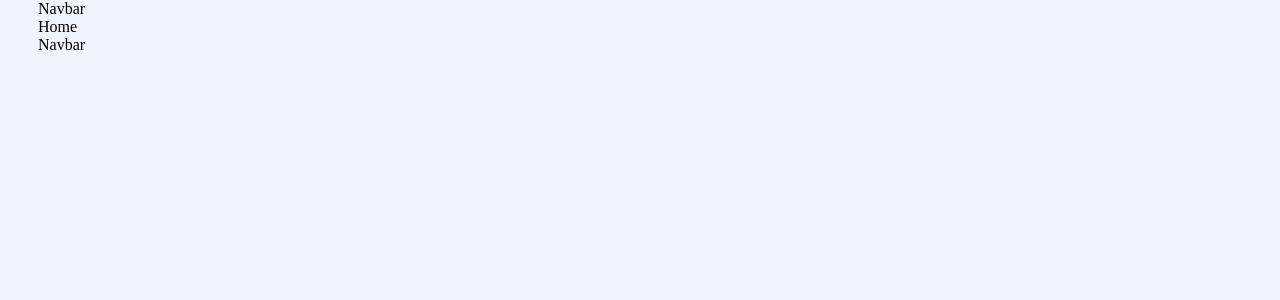
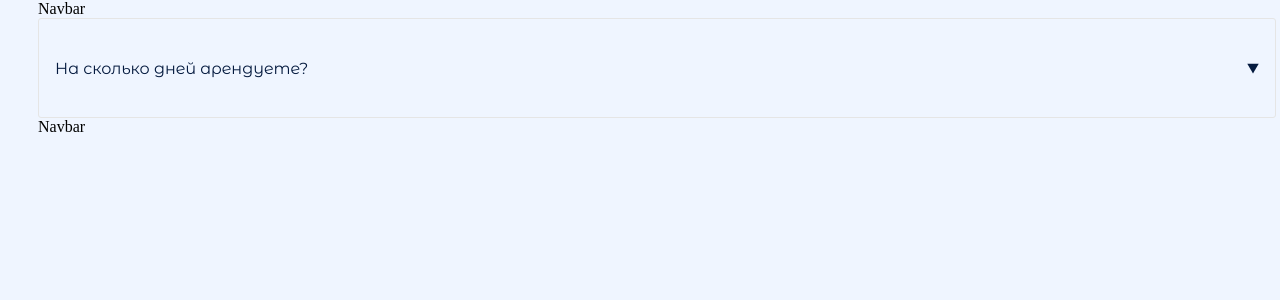
Before and after one commit to Jakyp-05/SuperSuit, a React (Vite) app: page / in a window 1280 px wide. Shown: the top 300 px of the page. Built offline with nearby package versions, Linux system fonts and the light colour scheme.

Commit message:
add component dropdown

```diff
--- a/src/components/home/home.tsx
+++ b/src/components/home/home.tsx
@@ -1,7 +1,12 @@
 import { Container } from "../../shared/ui/container";
+import Dropdown from "../../shared/ui/dropdown";
 
 const Home = () => {
-  return <Container>Home</Container>;
+  return (
+    <Container>
+      <Dropdown />
+    </Container>
+  );
 };
 
 export default Home;
--- a/src/components/navbar/navbar.tsx
+++ b/src/components/navbar/navbar.tsx
@@ -1,4 +1,5 @@
 import { Container } from "../../shared/ui/container";
+
 
 const Navbar = () => {
   return <Container>Navbar</Container>;
--- a/src/components/products/index.tsx
+++ b/src/components/products/index.tsx
@@ -1,6 +1,6 @@
 import styled from "styled-components";
 
-import React from "react";
+import { FC } from "react";
 
 import Card from "../card";
 
@@ -24,7 +24,7 @@ const CardContainer = styled.ul`
   }
 `;
 
-const Products: React.FC = () => {
+const Products:FC = () => {
   return (
     <div>
       <CardContainer>
--- /dev/null
+++ b/src/interface/index.ts
@@ -0,0 +1,4 @@
+export interface rentDaysInterface {
+  id: number;
+  text: string;
+}
--- /dev/null
+++ b/src/shared/data/rentDays.ts
@@ -0,0 +1,16 @@
+import { rentDaysInterface } from "../../interface";
+
+export const rentDays: rentDaysInterface[] = [
+  {
+    id: 1,
+    text: "1 день",
+  },
+  {
+    id: 2,
+    text: "3-5 дней",
+  },
+  {
+    id: 3,
+    text: "до 10 дней",
+  },
+];
--- a/src/shared/ui/button.tsx
+++ b/src/shared/ui/button.tsx
@@ -1,4 +1,4 @@
-import React from "react";
+import { FC } from "react";
 import styled from "styled-components";
 
 type Props = {
@@ -32,7 +32,7 @@ const ButtonContainer = styled.button<Props>`
   cursor: pointer;
 `;
 
-const Button: React.FC<Props> = ({ children, type, size, onclick }) => {
+const Button: FC<Props> = ({ children, type, size, onclick }) => {
   return (
     <ButtonContainer size={size} type={type} onClick={onclick}>
       {children}
--- /dev/null
+++ b/src/shared/ui/dropdown.tsx
@@ -0,0 +1,109 @@
+import { FC, Fragment, useEffect, useRef, useState } from "react";
+
+import styled from "styled-components";
+
+import dropdownIcon from "../../../public/icons/dropdown.svg";
+
+import { rentDays } from "../data/rentDays";
+
+const Dropdown: FC = () => {
+  const [open, setOpen] = useState<boolean>(false);
+  const [selectDay, setSelectDay] = useState("На сколько дней арендуете?");
+  const dropdownRef = useRef<HTMLUListElement>(null);
+
+  const handleClickOutside = (event: MouseEvent) => {
+    if (
+      dropdownRef.current &&
+      !dropdownRef.current.contains(event.target as Node)
+    ) {
+      setOpen(false);
+    }
+  };
+
+  useEffect(() => {
+    document.addEventListener("mousedown", handleClickOutside);
+    return () => {
+      document.removeEventListener("mousedown", handleClickOutside);
+    };
+  }, []);
+
+  const handleClick = () => {
+    setOpen(!open);
+  };
+
+  const handleSelectDay = (day: string) => {
+    setSelectDay(day);
+    setOpen(false);
+  };
+
+  return (
+    <Fragment>
+      <DropdownContainer onClick={handleClick} role="button">
+        <DropdownText>{selectDay}</DropdownText>
+        <img
+          style={{
+            transform: open ? "rotate(180deg)" : "rotate(0deg)",
+            transition: "transform 0.3s ease-in-out",
+          }}
+          src={dropdownIcon}
+          alt="dropdown image"
+          loading="lazy"
+        />
+      </DropdownContainer>
+      {open && (
+        <PopupDropdown role="menu" ref={dropdownRef}>
+          {rentDays.map((day) => (
+            <PopupDropdownText
+              key={day.id}
+              role="menuitem"
+              onClick={() => handleSelectDay(day.text)}
+            >
+              {day.text}
+            </PopupDropdownText>
+          ))}
+        </PopupDropdown>
+      )}
+    </Fragment>
+  );
+};
+
+export default Dropdown;
+
+const DropdownContainer = styled.div`
+  width: 100%;
+  height: 58px;
+  border: 1px solid #e5e5e5;
+  border-radius: 3px;
+  display: flex;
+  align-items: center;
+  justify-content: space-between;
+  padding: 20px 16px;
+  cursor: pointer;
+`;
+
+const DropdownText = styled.span`
+  font-family: "Montserrat Alternates";
+  font-size: 16px;
+  font-weight: 400;
+  line-height: 25px;
+  color: #041a3f;
+`;
+
+const PopupDropdown = styled.ul`
+  width: 100%;
+  padding: 20px 16px;
+  background-color: white;
+  display: flex;
+  flex-direction: column;
+  row-gap: 5px;
+  list-style-type: none;
+`;
+
+const PopupDropdownText = styled.li`
+  font-family: "Montserrat Alternates";
+  font-size: 16px;
+  font-weight: 400;
+  line-height: 25px;
+  color: #041a3f;
+  cursor: pointer;
+`;
--- a/src/shared/ui/input.tsx
+++ b/src/shared/ui/input.tsx
@@ -1,6 +1,4 @@
 import styled from "styled-components";
-
-import React from "react";
 
 type Props = React.DetailedHTMLProps<
   React.InputHTMLAttributes<HTMLInputElement>,
```
Also changed, not shown: src/components/card/index.tsx (+5 -5 lines), public/icons/dropdown.svg (added), src/shared/ui/container.ts (renamed from src/shared/ui/container.tsx).
